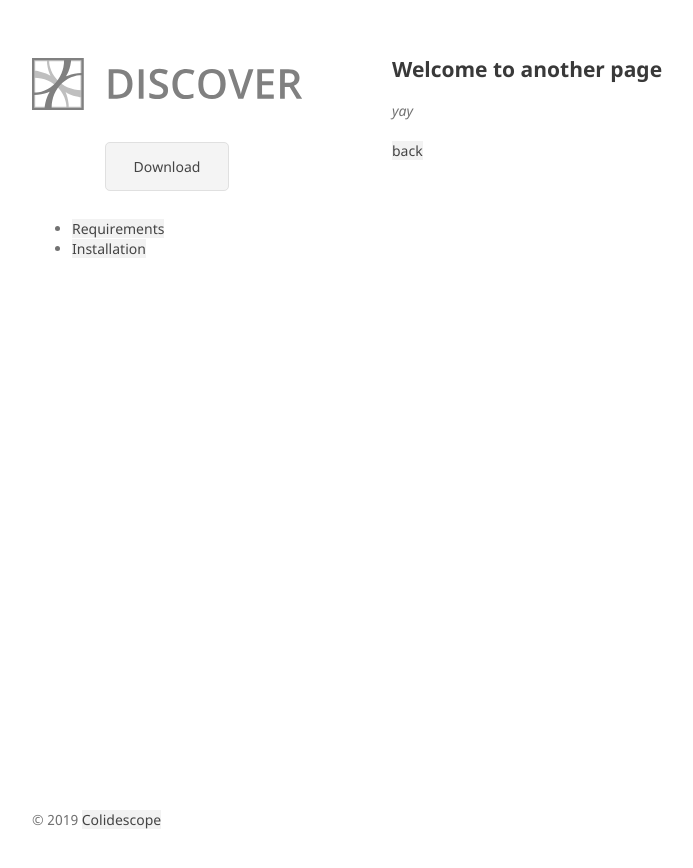
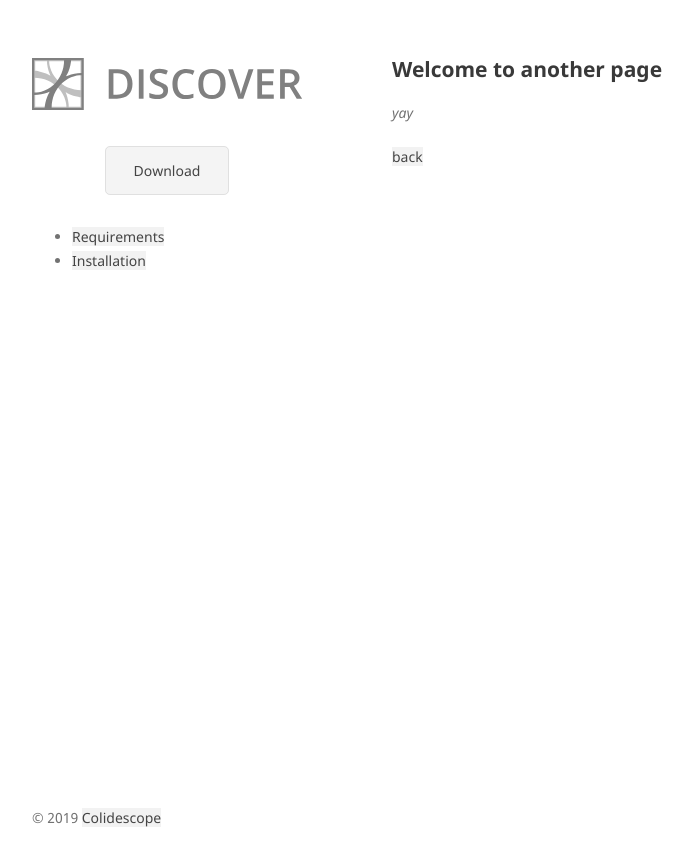
Before and after one commit to colidescope/discover, a Jekyll site: the page built from docs/another-page.md, in a window 1280 px wide. Shown: the top 868 px of the page, without its empty margins (178-871 px from the left). Built offline with Jekyll 4.4.1, drawn with Linux system fonts in a browser that asks for light colours; our own code applies the rules of GitHub Pages for plain Markdown files.

Commit message:
Update jekyll-theme-minimal.scss

```diff
--- a/docs/_sass/jekyll-theme-minimal.scss
+++ b/docs/_sass/jekyll-theme-minimal.scss
@@ -7,7 +7,7 @@ body {
   font: 14px/1.5 "Noto Sans", "Helvetica Neue", Helvetica, Arial, sans-serif;
   color:#727272;
   font-weight:400;
-  line-height: 20px;
+  line-height: 24px;
 }
 
 h1, h2, h3, h4, h5, h6 {
```
